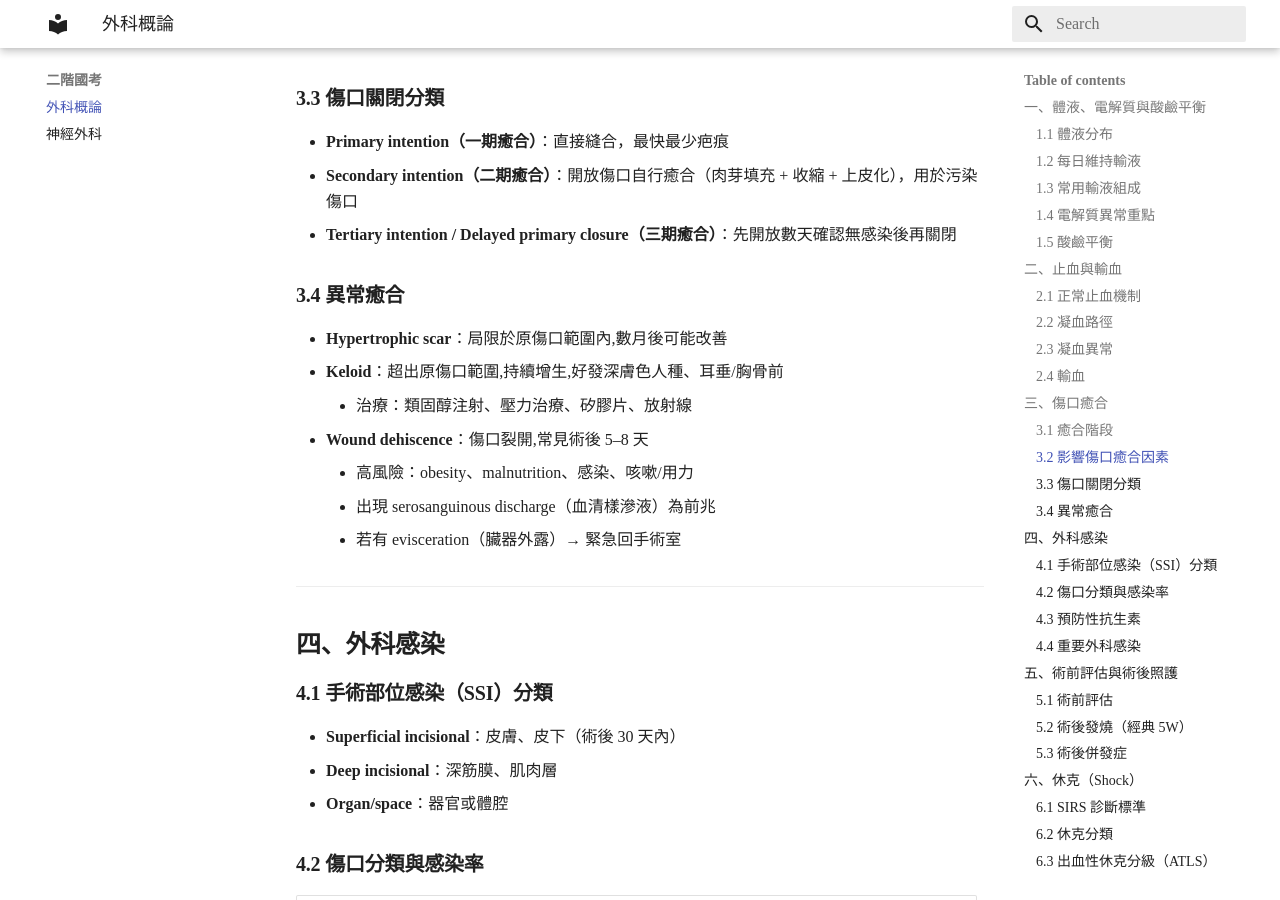
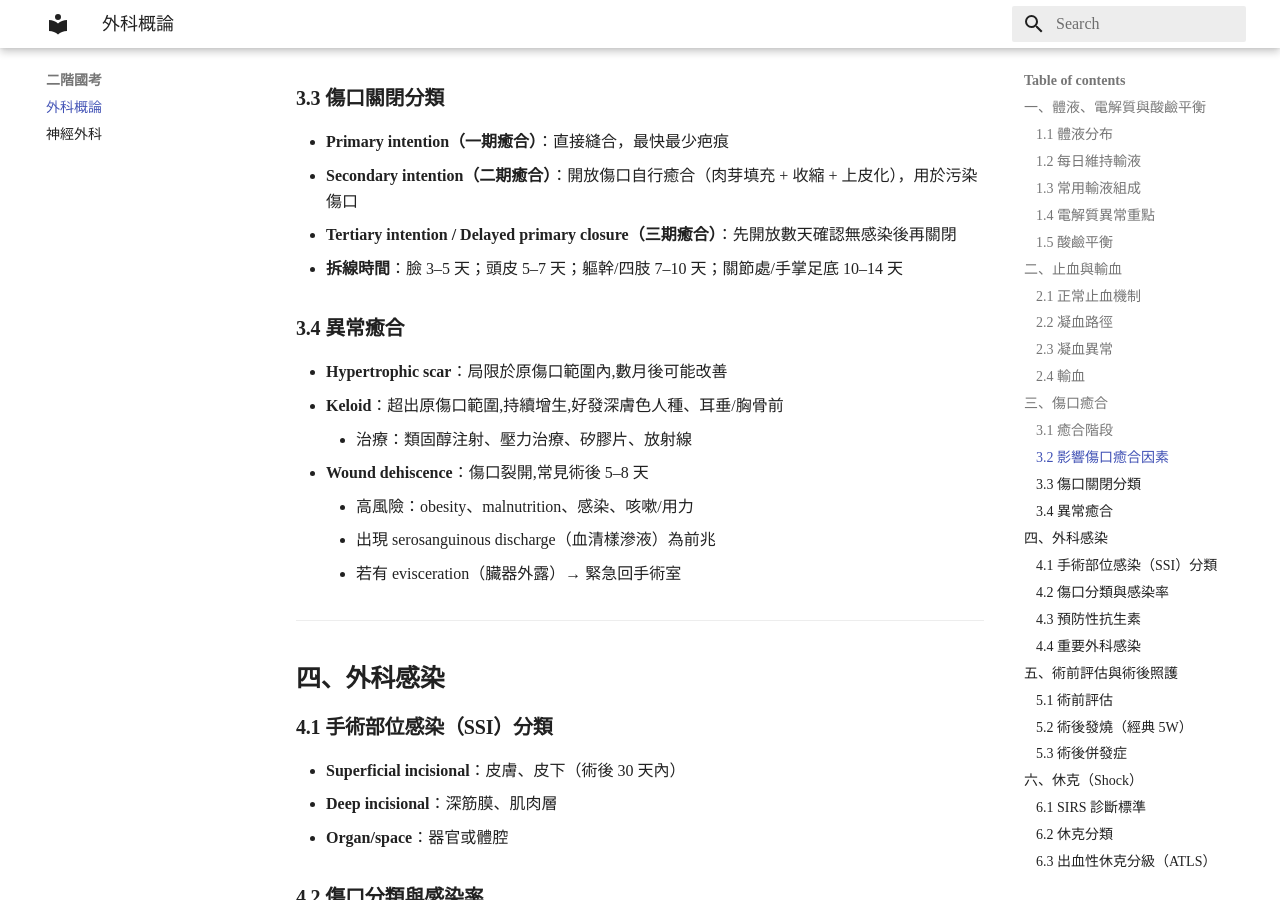
Before and after one commit to hikarimusic/TWMLE, an MkDocs documentation site: the page built from docs/二階國考/外科概論.md, in a window 1280 px wide and 900 px high, scrolled down 5039 px. Built offline with MkDocs 1.6.1 and Material for MkDocs 9.7.7, drawn with Linux system fonts in a browser that asks for light colours; some web fonts are replaced.

Commit message:
Update 外科概論.md

```diff
--- a/docs/二階國考/外科概論.md
+++ b/docs/二階國考/外科概論.md
@@ -158,6 +158,7 @@
 - **Primary intention（一期癒合）**：直接縫合，最快最少疤痕
 - **Secondary intention（二期癒合）**：開放傷口自行癒合（肉芽填充 + 收縮 + 上皮化），用於污染傷口
 - **Tertiary intention / Delayed primary closure（三期癒合）**：先開放數天確認無感染後再關閉
+- **拆線時間**：臉 3–5 天；頭皮 5–7 天；軀幹/四肢 7–10 天；關節處/手掌足底 10–14 天
 
 ### 3.4 異常癒合
 
```
